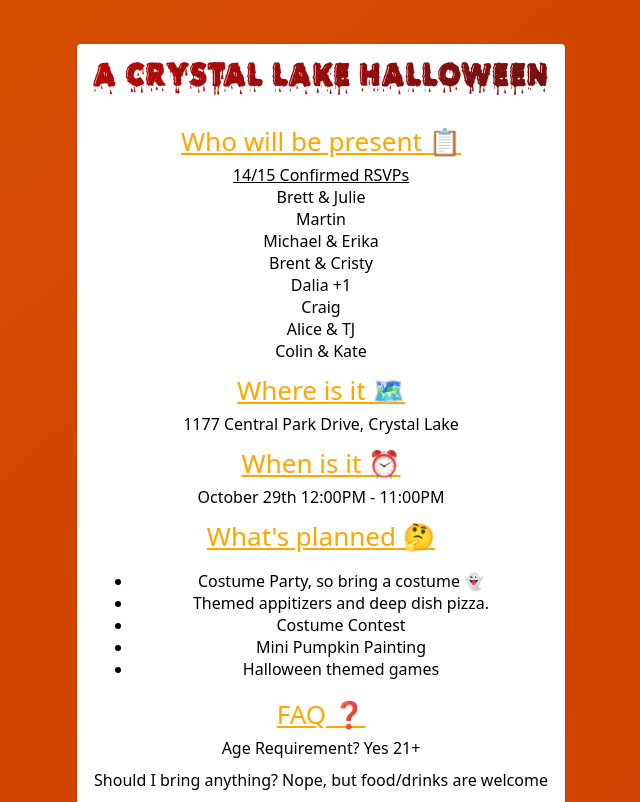
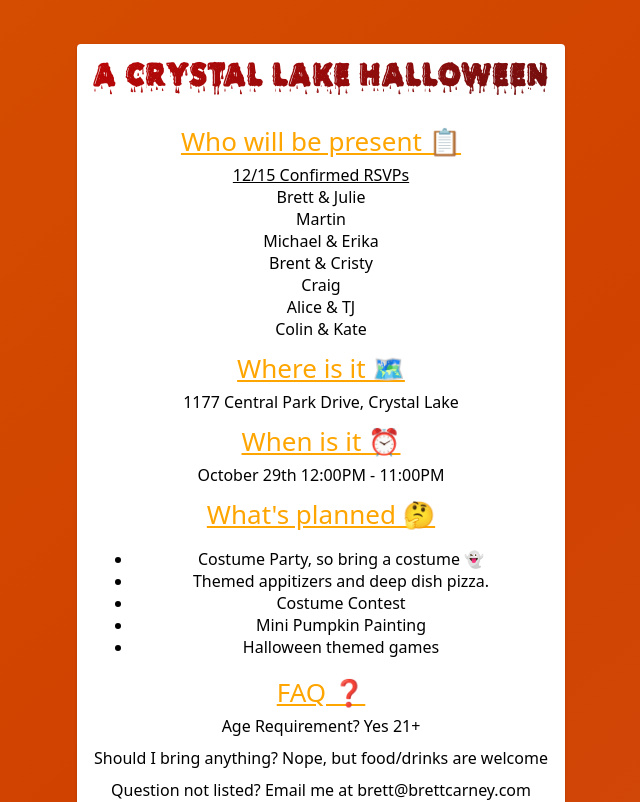
Before and after one commit to breadboi/personal-rsvp, a React (Create React App) app: page / in a window 1280 px wide. Shown: the top 802 px of the page, without its empty margins (319-959 px from the left). Built offline with nearby package versions, Linux system fonts and the light colour scheme.

Commit message:
Updating rsvps

```diff
--- a/src/components/pages/HomePage.jsx
+++ b/src/components/pages/HomePage.jsx
@@ -59,12 +59,11 @@ export default class HomePage extends React.Component {
 
                         <div style={styles.secondaryHeader}><u>Who will be present 📋</u></div>
                         <div style={styles.afterUnderlineContent}>
-                            <span><u>14/15 Confirmed RSVPs</u></span><br />
+                            <span><u>12/15 Confirmed RSVPs</u></span><br />
                             <span>Brett & Julie</span><br />
                             <span>Martin</span><br />
                             <span>Michael & Erika</span><br />
                             <span>Brent & Cristy</span><br />
-                            <span>Dalia +1</span><br />
                             <span>Craig</span><br />
                             <span>Alice & TJ</span><br />
                             <span>Colin & Kate</span><br />
```
